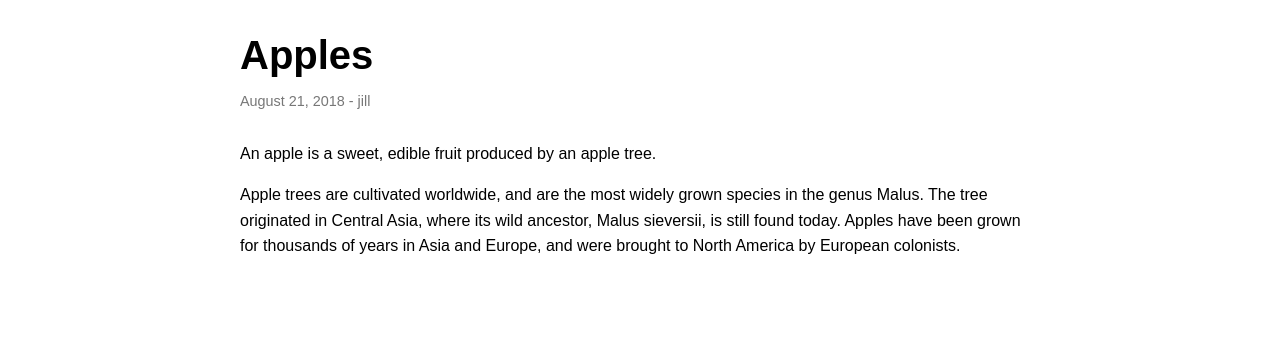
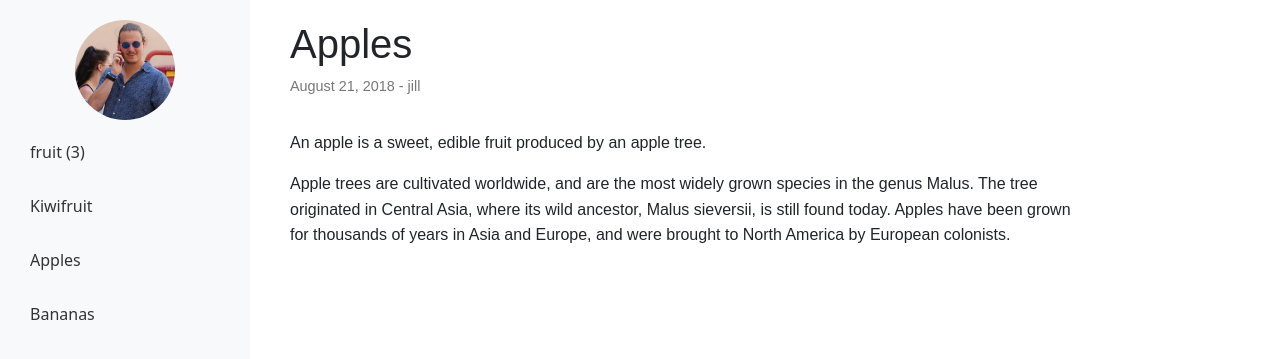
Before and after one commit to MathijsNabbe/Digital-CV, a Jekyll site: the page built from _posts/2018-08-21-apples.md, in a window 1280 px wide. Shown: the top 359 px of the page. Built offline with Jekyll 4.4.1, drawn with Linux system fonts in a browser that asks for light colours; a script that is not in the unit is left out.

Commit message:
Refactor post layout and styles for improved structure and presentation

```diff
--- a/_layouts/post.html
+++ b/_layouts/post.html
@@ -1,15 +1,42 @@
-<!DOCTYPE html>
+<!doctype html>
 <html lang="en">
 
 <head>
-    <meta charset="UTF-8">
-    <title>{{ page.title }} | {{ site.title }}</title>
-    <meta name="viewport" content="width=device-width, initial-scale=1.0">
-    <link href="{{ '/assets/css/post.css' | relative_url }}" rel="stylesheet">
+    <meta charset="utf-8">
+    <meta name="viewport" content="width=device-width, initial-scale=1">
+    <title>{{ page.title }}</title>
+    <link rel="stylesheet" href="https://cdn.jsdelivr.net/npm/bootstrap@5.3.0/dist/css/bootstrap.min.css">
+    <link rel="stylesheet" href="https://cdnjs.cloudflare.com/ajax/libs/font-awesome/6.5.0/css/all.min.css">
+    <link rel="stylesheet" href="/assets/css/main.css">
+    <link rel="stylesheet" href="/assets/css/navigation.css">
+    <link rel="stylesheet" href="/assets/css/post.css">
+    <script src="https://cdn.jsdelivr.net/npm/bootstrap@5.3.0/dist/js/bootstrap.bundle.min.js"
+        integrity="sha384-pzjw8f+ua7Kw1TIq0v8FqHWv+Ph/RyMn9vHlfzmtl4Fn8mj6bhwDo65ygD3z6KY2"
+        crossorigin="anonymous"></script>
 </head>
-
 <body>
 
+    <nav class="sidebar">
+        <div class="profile-picture">
+            <img src="/assets/images/profile.jpg" alt="Profile Picture">
+        </div>
+
+        <ul>
+            {% assign categories = site.categories | sort %}
+            {% for category in categories %}
+            <li>
+                <a href="#">{{ category[0] }} ({{ category[1] | size }})</a>
+                <ul>
+                    {% for post in category[1] %}
+                    <li><a href="{{ post.url | relative_url }}">{{ post.title }}</a></li>
+                    {% endfor %}
+                </ul>
+            </li>
+            {% endfor %}
+        </ul>
+    </nav>
+
+    <main class="content">
         <article class="post">
             <header class="post-header">
                 <h1>{{ page.title }}</h1>
@@ -23,6 +50,7 @@
                 {{ content }}
             </div>
         </article>
+    </main>
 
 </body>
 
--- a/_posts/2018-08-21-apples.md
+++ b/_posts/2018-08-21-apples.md
@@ -1,6 +1,7 @@
 ---
 layout: post
 author: jill
+category: fruit
 ---
 An apple is a sweet, edible fruit produced by an apple tree.
 
--- a/assets/css/post.css
+++ b/assets/css/post.css
@@ -1,7 +1,15 @@
-.post {
-    max-width: 800px;
+/* Layout */
+.layout {
+    display: flex;
+    max-width: 1200px;
     margin: 2rem auto;
     padding: 0 1rem;
+}
+
+/* Post Content */
+.post {
+    flex: 1;
+    max-width: 800px;
     font-family: Arial, sans-serif;
 }
 
```
Also changed, not shown: _posts/2018-08-20-bananas.md (+1 -0 lines), _posts/2018-08-22-kiwifruit.md (+1 -0 lines). Lines whose indentation alone changed are shown as unchanged.
